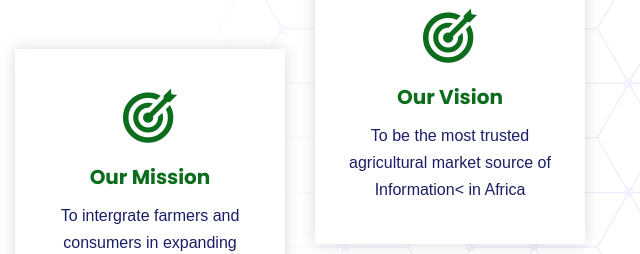
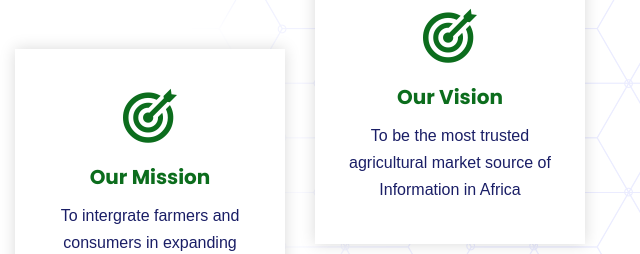
Before and after one commit to HellenMhondo/AfarmWeb, a plain HTML site: page index.html in a window 1280 px wide. Shown: the part 2640-2894 px from the top of the page, 640-1280 px from the left. Drawn offline with nearby package versions, Linux system fonts and the light colour scheme; a web font is replaced by a local one.

Commit message:
visionmission

```diff
--- a/index.html
+++ b/index.html
@@ -395,7 +395,7 @@
 																	<span class="icon flaticon-target-1"></span>
 																</div>
 																<h5><a href="#">Our Vision</a></h5>
-																<div class="text">To be the most trusted agricultural market source of Information< in Africa</div>
+																<div class="text">To be the most trusted agricultural market source of Information in Africa</div>
 																<!-- Overlay Box -->
 																<div class="overlay-box">
 																	<div class="overlay-inner">
```
